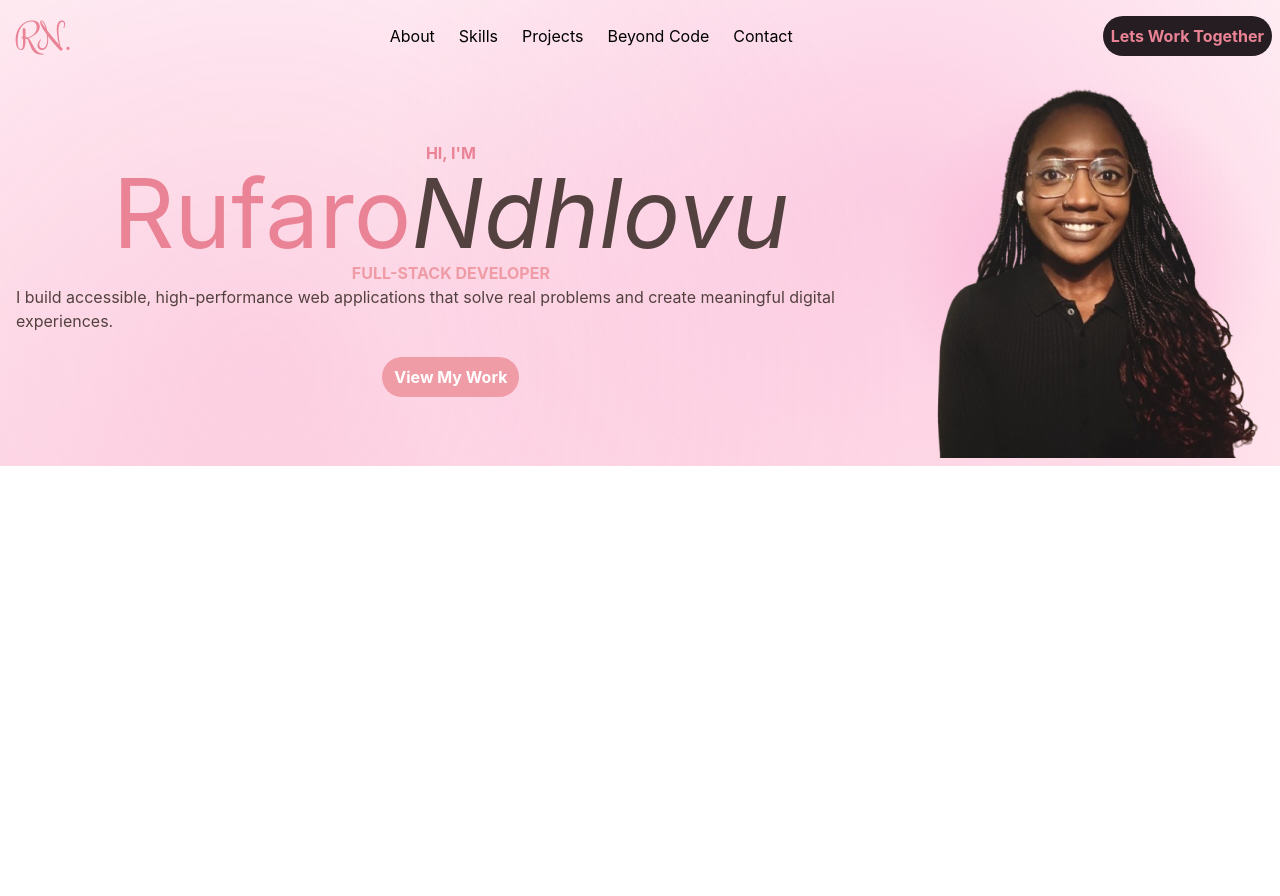
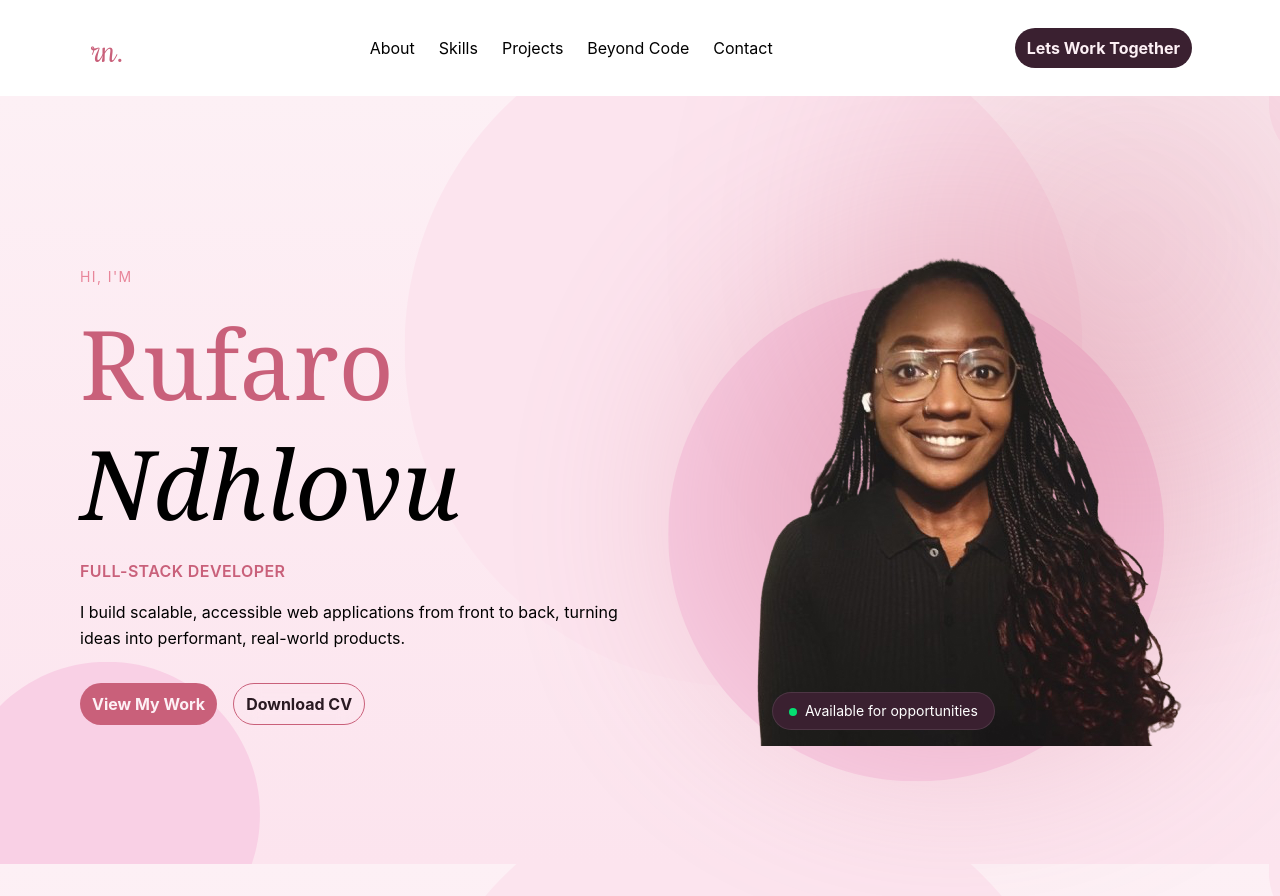
Before and after one commit to rufaro-ndhlovu/PortfolioWebsite, a Next.js app: page / in a window 1280 px wide. Before the commit the page ends 800 px from the top, so only its background shows below. Built offline with nearby package versions, Linux system fonts and the light colour scheme; a web font is replaced by a local one.

Commit message:
Refactor code structure for improved readability and maintainability. updated the colours in global.css and improved the hero section.

```diff
--- a/app/globals.css
+++ b/app/globals.css
@@ -1,46 +1,38 @@
 @import "tailwindcss";
 
 :root {
-  --background: #0b0f1a;
-  --foreground: #f8fafc;
-
-  --bg-light: #fff1f5; /* soft blush */
-  --bg-soft: #ffe4ec;
-  --bg-dark: #0b0f1a; /* deep navy for sections */
-  --bg-card: #121826;
-
-  --button-dark: #251e20;
-
-  --pink-100: #fce7f3;
-  --pink-300: #f9a8d4;
-  --pink-logo: #e98395;
-  --pink-name: #ef9ca6;
-  --pink-strong: #e3708a;
-  --rose-accent: #fb7185;
-  --pink-700: #be185d; /* accessible text pink */
-
-  --purple-400: #a78bfa;
-  --purple-500: #8b5cf6;
-
-  --teal-400: #22d3ee;
-
-  --text-primary: #1f2937; /* on light */
-  --text-light: #f8fafc; /* on dark */
-  --text-muted: #94a3b8;
-  --text-brown: #53413f;
+  --gradient-soft: linear-gradient(135deg, #ffd6e5 0%, #f47ca8 100%);
+  --gradient-dark: linear-gradient(180deg, #0f0a0f 0%, #1a121a 100%);
 
   --gradient-primary: linear-gradient(135deg, #f472b6, #fb7185);
   --gradient-hover: linear-gradient(135deg, #ec4899, #f43f5e);
-  --gradient-soft: linear-gradient(
-    135deg,
-    rgba(244, 114, 182, 0.2),
-    rgba(139, 92, 246, 0.2)
-  );
 
-  --glass-light: rgba(255, 255, 255, 0.6);
-  --glass-border: rgba(255, 255, 255, 0.4);
+  --success: #4ade80;
 
-  --dark-pill: #251d21;
+  /* Hero / light sections */
+  --bg-hero-light: #fdf0f5; /* warm blush white */
+  --bg-hero-mid: #fce4ee; /* mid blush */
+  --bg-hero-deep: #f9d0e5; /* deeper edge */
+  --circle-pink: #f4b8ce; /* large circle behind photo */
+
+  /* Dark sections (warm brown, no purple) */
+  --bg-dark: #1e1218; /* darkest — footer/nav */
+  --bg-section: #2a1a22; /* about/skills section */
+  --bg-card: #3a2030; /* card backgrounds */
+
+  /* Pink accents */
+  --pink-main: #c9607a; /* buttons, headings */
+  --pink-soft: #e8869a; /* eyebrows, labels */
+  --pink-light: #f4b8ce; /* circle, light fills */
+  --pink-glow: rgba(201, 96, 122, 0.25);
+
+  /* Text */
+  --text-hero: #2a1a22; /* on light hero */
+  --text-body: #4a2e38; /* paragraphs on light */
+  --text-dark: #fdf0f5; /* on dark sections */
+  --text-muted: #c4a0b0; /* secondary on dark */
+
+  --bg-hero-img: url("/herobg.png");
 }
 
 @theme inline {
@@ -51,26 +43,3 @@
   --font-logo: var(--font-rochester);
   --gradient-primary: var(--gradent-primary);
 }
-
-.bgGradient {
-  background:
-    radial-gradient(
-      circle at 70% 40%,
-      rgba(244, 114, 182, 0.25),
-      transparent 55%
-    ),
-    radial-gradient(
-      circle at 20% 80%,
-      rgba(236, 72, 153, 0.15),
-      transparent 60%
-    ),
-    linear-gradient(180deg, #fff1f5 0%, #ffe4ec 100%);
-}
-
-.image {
-  background: radial-gradient(
-    circle,
-    rgba(244, 114, 182, 0.35),
-    transparent 70%
-  );
-}
--- a/app/page.tsx
+++ b/app/page.tsx
@@ -6,7 +6,7 @@ import Hero from "./sections/Hero";
 export default function Home() {
   return (
     <div className="">
-      <div className="bgGradient">
+      <div className="">
         <NavBar />
         <Hero />
       </div>
--- a/app/sections/Hero.tsx
+++ b/app/sections/Hero.tsx
@@ -3,18 +3,77 @@
 import React from "react";
 import GradientText from "../ui/GradientText";
 import GradientButton from "../ui/GradientButton";
-import HeroImage from "../ui/HeroImage";
-import HeroText from "../ui/HeroText";
+import Image from "next/image";
+import Button from "../ui/Button";
+import NavBar from "./NavBar";
 
 export default function Hero() {
   return (
-    <div className="p-2 flex flex-row items-center justify-between w-full">
-      <div>
-        <HeroText />
+    <section
+      className="relative w-full min-h-screen flex items-center justify-between px-10 lg:px-20 overflow-hidden bg-cover bg-center bg-no-repeat"
+      style={{ background: "var(--bg-hero-img)" }}
+    >
+      {/* BACKGROUND GLOW */}
+      <div className="absolute top-[-100px] right-[-100px] w-[500px] h-[500px] bg-[var(--pink-main)] opacity-20 blur-[120px] rounded-full"></div>
+
+      {/* LEFT SIDE */}
+      <div className="max-w-xl z-10">
+        <p className="text-[var(--pink-soft)] tracking-widest text-sm mb-4 bold">
+          HI, I'M
+        </p>
+
+        <h1 className="text-6xl lg:text-8xl leading-tight font-serif">
+          <GradientText>Rufaro</GradientText>
+          <br />
+          <span className="text-[var(--text-primary)] italic">Ndhlovu</span>
+        </h1>
+
+        <p className="mt-4 text-[var(--pink-main)] font-semibold tracking-wide">
+          FULL-STACK DEVELOPER
+        </p>
+
+        <p className="mt-4 text-[var(--text-secondary)] leading-relaxed">
+          I build scalable, accessible web applications from front to back,
+          turning ideas into performant, real-world products.
+        </p>
+
+        <div className="flex gap-4 mt-8">
+          {/* 2 buttons side by side */}
+          <Button color="pink-main" textColor="text-dark" onClick={() => {}}>
+            View My Work
+          </Button>
+
+          <button className="py-2 px-3 rounded-full font-bold text-[var(--text-hero)] bg-transparent border border-[var(--pink-main)] backdrop-blur-md">
+            Download CV
+          </button>
+        </div>
       </div>
-      <div>
-        <HeroImage />
+
+      {/* RIGHT SIDE */}
+      <div className="relative flex justify-center items-center">
+        {/* Glow circle behind image */}
+        <div
+          className="absolute w-[500px] h-[500px] bg-[var(--pink-main)] opacity-30 blur-[100px] rounded-full"
+          style={{ borderRadius: "50% 50% 48% 52% / 58% 58% 42% 42%" }}
+        ></div>
+
+        {/* Image */}
+        <div className="relative">
+          <Image
+            src="/Rufaro.png"
+            alt="Rufaro Ndhlovu"
+            width={500}
+            height={500}
+            className="rounded-2xl object-cover md:w-"
+          />
+        </div>
+
+        {/* Availability badge */}
+        <div className="absolute bottom-4 left-18 bg-[var(--bg-card)] border border-white/10 px-4 py-2 rounded-full text-sm text-white backdrop-blur-md">
+          <span className="inline-block w-2 h-2 bg-green-400 rounded-full mr-2"></span>
+          Available for opportunities
+        </div>
       </div>
-    </div>
+    </section>
   );
 }
--- a/app/sections/NavBar.tsx
+++ b/app/sections/NavBar.tsx
@@ -10,7 +10,7 @@ export default function NavBar() {
   };
 
   return (
-    <nav className="w-full mt-0 flex flex-row justify-between items-center">
+    <nav className="w-full mt-0 flex flex-row justify-between items-center bg-[var(--bg-hero)] px-10 py-4 lg:px-20">
       <Logo />
       <div className="md:flex gap-6 sm: hidden">
         <Link href="/">About</Link>
@@ -20,7 +20,7 @@ export default function NavBar() {
         <Link href="/">Contact</Link>
       </div>
       <div className="px-2">
-        <Button color="dark-pill" onClick={handleClick}>
+        <Button color="bg-card" textColor="text-dark" onClick={handleClick}>
           Lets Work Together
         </Button>
       </div>
--- a/app/ui/Button.tsx
+++ b/app/ui/Button.tsx
@@ -4,13 +4,17 @@ type props = {
   children: React.ReactNode;
   onClick: () => void;
   color: string;
+  textColor?: string;
 };
 
-export default function Button({ children, onClick, color }: props) {
+export default function Button({ children, onClick, color, textColor }: props) {
   return (
     <button
-      className="p-2 rounded-full text-[var(--pink-logo)] font-bold"
-      style={{ backgroundColor: `var(--${color})` }}
+      className="py-2 px-3 rounded-full font-bold"
+      style={{
+        backgroundColor: `var(--${color})`,
+        color: `var(--${textColor})`,
+      }}
       onClick={onClick}
     >
       {children}
--- a/app/ui/GradientText.tsx
+++ b/app/ui/GradientText.tsx
@@ -7,7 +7,7 @@ type props = {
 export default function GradientText({ children }: props) {
   return (
     <>
-      <span className="bg-[var(--pink-logo)] bg-clip-text text-transparent">
+      <span className="bg-[var(--pink-main)] bg-clip-text text-transparent">
         {children}
       </span>
     </>
--- a/app/ui/HeroImage.tsx
+++ b/app/ui/HeroImage.tsx
@@ -4,7 +4,14 @@ import Image from "next/image";
 export default function HeroImage() {
   return (
     <div className="image">
-      <Image src="/Rufaro.png" alt="Rufaro Ndhlovu" width={400} height={400} />
+      <div>
+        <Image
+          src="/Rufaro.png"
+          alt="Rufaro Ndhlovu"
+          width={400}
+          height={400}
+        />
+      </div>
     </div>
   );
 }
--- a/app/ui/Logo.tsx
+++ b/app/ui/Logo.tsx
@@ -2,14 +2,14 @@ import React from "react";
 
 export default function Logo() {
   return (
-    <div className="p-4">
+    <div className="p-3">
       <h1
-        className="text-4xl text-[var(--pink-logo)]"
+        className="text-4xl text-[var(--pink-main)]"
         style={{
           fontFamily: "var(--font-rochester)",
         }}
       >
-        RN.
+        rn.
       </h1>
     </div>
   );
```
Also changed, not shown: public/herobg.png (added).
